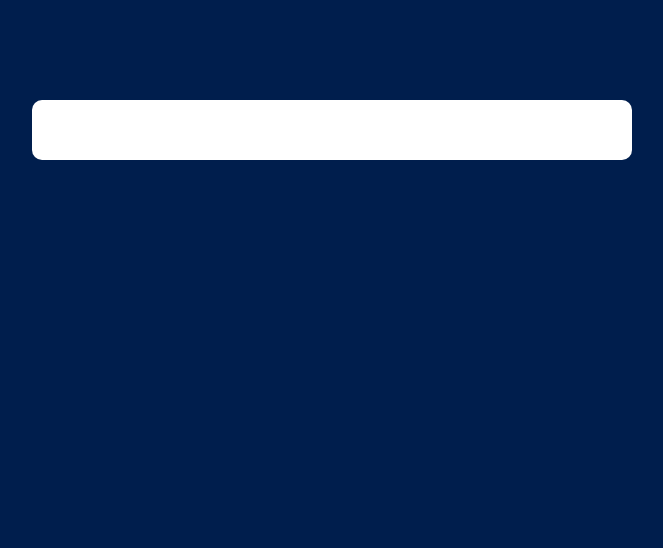
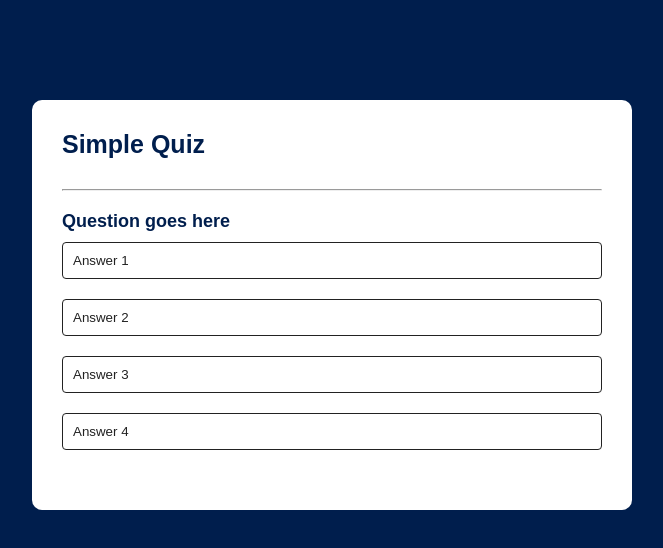
Before and after one commit to kunaldec022002/Quiz-App, a plain HTML site: page index.html in a window 1280 px wide. Shown: the whole page, without its empty margins (308-971 px from the left). Drawn offline with Linux system fonts and the light colour scheme.

Commit message:
added css and html code in index.html

```diff
--- a/index.html
+++ b/index.html
@@ -10,7 +10,29 @@
 
     <div class="app">
 
+        <h1>Simple Quiz</h1>
+        <hr>
+
+        <div class="Quiz">
+
+           <h2 id="question">Question goes here</h2>
+
+            <div id="answer-buttons">
+
+              <button class="btn">Answer 1</button>
+              <button class="btn">Answer 2</button>
+              <button class="btn">Answer 3</button>
+              <button class="btn">Answer 4</button>
+
+            </div>
+
+            <button id="next-btn">Next</button>
+
+        </div>
+
     </div>
+
+    <script src="script.js"></script>
 
 </body>
 </html>
--- a/style.css
+++ b/style.css
@@ -20,3 +20,61 @@ body
     border-radius:10px ;
     padding: 30px;
 }
+
+.app h1
+{
+    font-size: 25px;
+    color: #001e4d;
+    font-weight: 600;
+    border-radius: 1px solid #333;
+    padding-bottom: 30px;
+
+}
+
+.Quiz
+{
+    padding: 20px 0;
+}
+
+.Quiz h2
+{
+    font-size: 18px;
+    color: #001e4d;
+    font-weight: 600;
+}
+
+.btn
+{
+    background: #fff;
+    color:#222;
+    font-weight: 500;
+    width: 100%;
+    border: 1px solid #222;
+    padding: 10px;
+    margin: 10px 0;
+    border-radius: 4px;
+    text-align: left;
+    cursor: pointer;
+    transition: all 0.3s;
+}
+
+.btn:hover
+{
+    background: #222;
+    color: #fff;
+
+}
+
+#next-btn
+{
+    background: #001e4d;
+    color:#fff;
+    font-weight: 500;
+    border: 0;
+    padding: 10px;
+    margin: 20px auto 0;
+    border-radius: 4px;
+    cursor: pointer;
+    display: none;
+
+}
```
